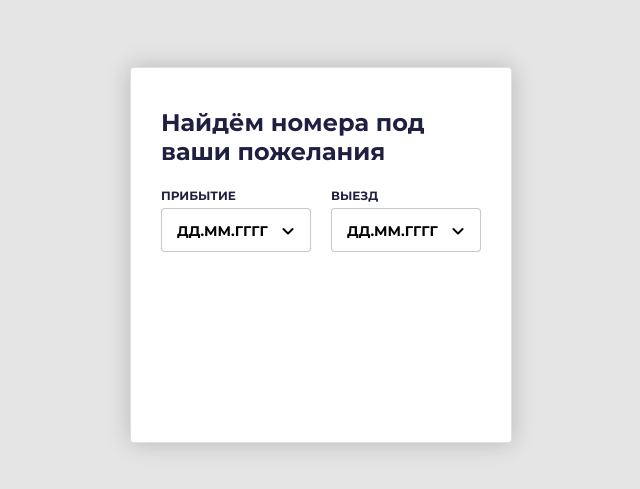
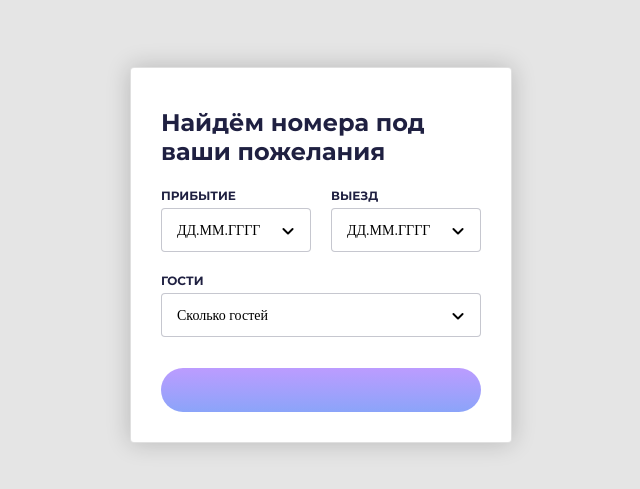
Before and after one commit to polienko/metalamp_webpack, a website built with webpack: page src/index.pug in a window 1280 px wide. Shown: the part 133-622 px from the top of the page, without its empty margins (578-1218 px from the left). Built offline with nearby package versions, Linux system fonts and the light colour scheme; a web font is replaced by a local one.

Commit message:
first form wip (third input, button)

```diff
--- a/src/index.pug
+++ b/src/index.pug
@@ -12,6 +12,7 @@ html(lang='en')
         .form-query-title Найдём номера под ваши пожелания
         .form-query-text-arrival прибытие
         .form-query-text-departure выезд
+        .form-query-text-guests гости
 
         #form-query-div-arrival.form-query-div
           .text-date-div
@@ -23,3 +24,11 @@ html(lang='en')
             span.text-date-span ДД.ММ.ГГГГ
           .expand_more
             span.material-icons-round expand_more
+
+        #form-query-div-guests.form-query-div-big
+          .text-date-div
+            span.text-date-span Сколько гостей
+          .expand_more
+            span.material-icons-round expand_more
+
+        #form-query-div-button
--- a/src/styles/global.scss
+++ b/src/styles/global.scss
@@ -70,9 +70,32 @@ h1 {
 	color: #1F2041;
 }
 
+.form-query-text-guests{
+	position: absolute;
+	margin: 205px 0px 0px 30px;
+	font-size: 12px;
+	line-height: 15px;
+
+	text-transform: uppercase;
+	color: #1F2041;
+}
+
 .form-query-div{
 	background: red;
 	width: 150px;
+	height: 44px;
+
+	background: #FFFFFF;
+
+	border: 1px solid rgba(31, 32, 65, 0.25);
+	box-sizing: border-box;
+	border-radius: 4px;
+	display:table; // for verical-align of child span
+}
+
+.form-query-div-big{
+	background: red;
+	width: 320px;
 	height: 44px;
 
 	background: #FFFFFF;
@@ -91,6 +114,11 @@ h1 {
 #form-query-div-departure{
 	position: absolute;
 	margin: 140.44px 0px 0px 200px;
+}
+
+#form-query-div-guests{
+	position: absolute;
+	margin: 225px 0px 0px 30px;
 }
 
 .expand_more{
@@ -112,6 +140,7 @@ span.material-icons-round{
 .text-date-div{
 	display:table-cell;
 	vertical-align:middle;
+	font-family: generalFont;
 }
 
 .text-date-span{
@@ -120,3 +149,14 @@ span.material-icons-round{
 	font-size: 14px;
 	//background:red;
 }
+
+#form-query-div-button{
+	height:44px;
+	width:320px;
+
+	position: absolute;
+	margin: 300px 0px 0px 30px;
+
+	background: linear-gradient(180deg, #BC9CFF 0%, #8BA4F9 100%);
+	border-radius: 22px;
+}
```
